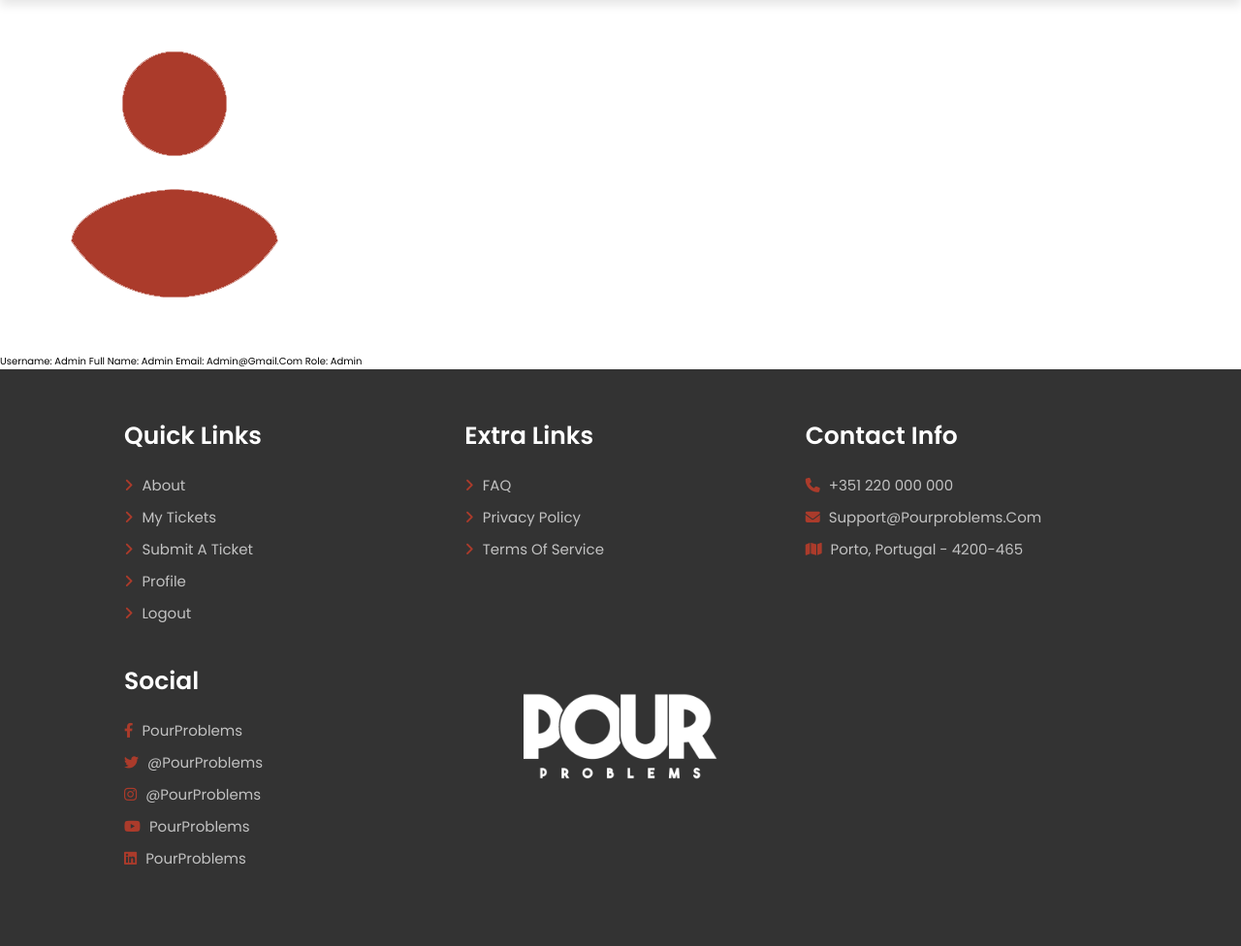
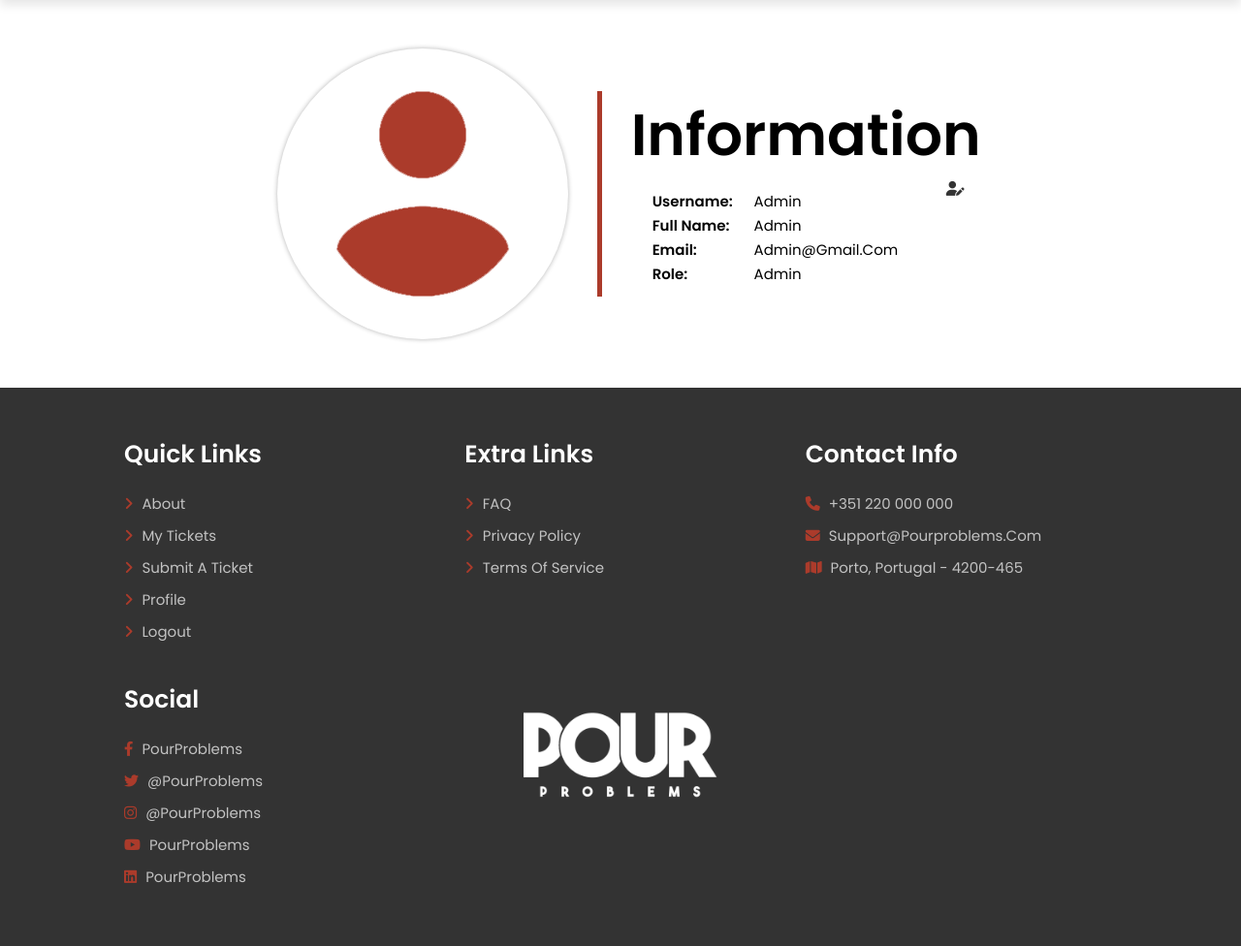
Before and after one commit to Joao-Mota/Pour-Problems, a PHP site: page /pages/profile.php in a window 1280 px wide. Shown: the part 124-1100 px from the top of the page at 97% size. Before the commit the page ends 1016 px from the top, so only its background shows below. Run offline with PHP 8.4, Linux system fonts and the light colour scheme; the visitor is signed in with stand-in values (Sample User, id 1); data comes from the database, SQL or seed files in the repository; both versions use the stored data as it was after the commit.

Commit message:
TCW add the profile for client

```diff
--- a/css/style.css
+++ b/css/style.css
@@ -466,6 +466,8 @@
     padding: 1rem 0;
     line-height: 2;
 }
+
+
 
 
 
@@ -1011,6 +1013,90 @@
 
 
 
+/* Profile */
+.profile{
+    display: flex;
+    align-items: center;
+    flex-wrap: wrap;
+    gap:3rem;
+    justify-content: center;
+    margin : 5rem;
+}
+
+.profile .profile_pic{
+    width: 30rem;
+    height: 30rem;
+    border-radius: 50%;
+    overflow: hidden;
+    box-shadow: 0 0 0.5rem rgba(0,0,0,0.3);
+    display: 1 1 41rem;
+}
+
+.profile .profile_pic img{
+    width: 100%;
+    height: 100%;
+    object-fit: cover;
+}
+
+.profile .profile_info{
+    width: 30rem;
+    display: 1 1 41rem;
+    border-left: var(--main-color) 5px solid;
+    padding-left: 3rem;
+}
+
+.profile .profile_info .title{
+    font-size: 3rem;
+    padding-bottom: 1rem;
+}
+
+.profile .profile_info .info{
+    font-size: 1.5rem;
+    padding-bottom: 1rem;
+    padding-left: 2rem;
+}
+
+.profile .profile_info .info tr{
+    padding-bottom: 1rem;
+}
+
+.profile .profile_info .info tr th{
+    padding-right: 1rem;
+    text-align: left;
+}
+
+.profile .profile_info .info tr td{
+    padding-left: 1rem;
+    text-align: left;
+}
+
+.profile .edit_profile{
+    display: 1 1 41rem;
+    border-radius: 50%;
+    padding-left: 3rem;
+}
+
+.profile .edit_profile a{
+    display: block;
+    font-size: 1.5rem;
+    padding-bottom: 1rem;
+    color: var(--black);
+}
+
+.profile .edit_profile a:hover{
+    color: var(--main-color);
+}
+
+
+
+
+
+
+
+
+
+
+
 
 
 
@@ -1150,6 +1236,22 @@
 
 }
 
+@media (max-width: 650px){
+
+    .profile .profile_pic{
+        width: 20rem;
+        height: 20rem;
+    }
+
+
+    .profile .profile_info{
+        border-left: none;
+        padding-left: 0;
+    }
+
+
+}
+
 @media (max-width: 450px){
 
     html{
--- a/javascript/script.js
+++ b/javascript/script.js
@@ -1,12 +1,17 @@
+// Menu
 const menu_pop = document.querySelector('#menu-bars');
 const navbar = document.querySelector('.header .navbar');
 
-menu_pop.addEventListener = ('click', () => {
+console.log(menu_pop);
+
+menu_pop.addEventListener('click', () => {
+    console.log('click');
     menu_pop.classList.toggle('fa-times');
     navbar.classList.toggle('active');
 });
 
 
+// Faqs
 const faqs = document.querySelectorAll('.faq');
 
 faqs.forEach(faq => {
@@ -15,6 +20,9 @@
     });
 });
 
+
+
+// Ticket
 const tickets = document.querySelectorAll('.ticket');
 
 tickets.forEach(ticket => {
@@ -23,6 +31,8 @@
     });
 });
 
+
+// User
 const users = document.querySelectorAll('.user');
 
 users.forEach(user => {
@@ -32,6 +42,7 @@
 });
 
 
+// Swiper
 const swiper = new Swiper(".home-slider", {
     loop:true,
     navigation: {
@@ -46,10 +57,10 @@
 const overlay = document.getElementById('popup_overlay');
 
 openPopupBtn.forEach(input => {
-    console.log(input);
-    input.addEventListener('click', () => {
+    input.addEventListener('click', (e) => {
         const messages = document.querySelector(input.dataset.popupTarget);
         openPopup(messages);
+        e.preventDefault();
     });
 });
 
--- a/pages/profile.php
+++ b/pages/profile.php
@@ -32,26 +32,41 @@
 ?>
 
 <div class="profile">
+
   <div class="profile_pic">
     <img src="/sources/profile_placeholder/profile_placeholder.png" alt="profile_pic">
   </div>
+
+
   <div class="profile_info">
+    <div class="title">
+      <h1> Information </h1>
+    </div>
+    <table class="info">
       <tr>
         <th>Username:</th>
         <td><?php echo $user_array->username; ?></td>
       </tr>
+
       <tr>
         <th>Full Name:</th>
         <td><?php echo $user_array->fullname; ?></td>
       </tr>
+
       <tr>
         <th>Email:</th>
         <td><?php echo $user_array->email; ?></td>
       </tr>
+
       <tr>
         <th>Role:</th>
         <td><?php echo $role; ?></td>
       </tr>
+    </table>
+
+  </div>
+  <div class="edit_profile">
+    <a href="/actions/action_profile_edit.php"><i class="fas fa-user-pen"></i></a>
   </div>
 </div>
 
--- a/pages/signup.php
+++ b/pages/signup.php
@@ -59,7 +59,7 @@
 
     </div>
 
-    <input data-popup-target="#messages" type="submit" value="Sign Up" class="btn" name="register">
+    <input data-popup-target="#messages .active" type="submit" value="Sign Up" class="btn" name="register">
     <section class="messages" id="messages">
       <?php foreach ($session->getMessages() as $messsage) {
         if($messsage['type'] == 'error') {
--- a/temp/common.tpl.php
+++ b/temp/common.tpl.php
@@ -11,7 +11,6 @@
     <title>PourProblems</title>
     <meta charset="utf-8">
     <meta name="viewport" content="width=device-width, initial-scale=1.0">
-    <script src="../javascript/script.js" defer></script>
 
     <link rel="shortcut icon" href="../sources/PourProblems_icon.png" type="image/x-icon">
 
@@ -23,6 +22,12 @@
 
     <!-- Custom CSS link -->
     <link rel="stylesheet" href="../css/style.css">
+
+    <!-- Swipper js link -->
+    <script src="https://unpkg.com/swiper/swiper-bundle.min.js"></script>
+
+    <!-- custom js file link -->
+    <script src="../javascript/script.js" defer></script>
 
   </head>
   <body>
@@ -65,7 +70,7 @@
                   <a href="/pages/submit_ticket.php"> <i class="fas fa-angle-right"></i> Submit a Ticket</a>
                   <a href="/pages/profile.php"> <i class="fas fa-angle-right"></i> Profile</a>
                   <a href="/actions/action_logout.php"> <i class="fas fa-angle-right"></i> Logout</a>
-                <div id="menu-bars" class="fas fa-bars"></div>
+
 
               <?php }
 
@@ -74,7 +79,7 @@
                 <a href="/pages/signup.php"> <i class="fas fa-angle-right"></i> Sign Up</a>
                 <a href="/pages/login.php"> <i class="fas fa-angle-right"></i> Login</a>
 
-                <div id="menu-bars" class="fas fa-bars"></div>
+
               <?php }
             ?>
         </div>
@@ -110,12 +115,6 @@
     </section>
 
     </footer>
-
-    <!-- Swipper js link -->
-    <script src="https://unpkg.com/swiper/swiper-bundle.min.js"></script>
-
-    <!-- custom js file link -->
-    <script src="../javascript/script.js"></script>
 
   </body>
 </html>
```
Also changed, not shown: database/database.db. Lines whose indentation alone changed are shown as unchanged.
